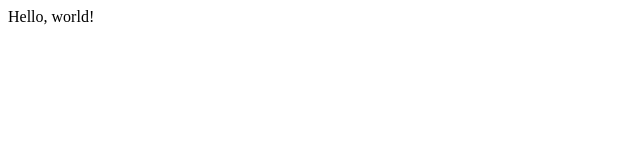
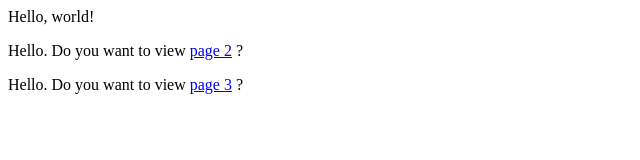
Before and after one commit to eh1blum/lab0, a plain HTML site: page index.html in a window 1280 px wide. Shown: the whole page, without its empty margins (0-640 px from the left). Drawn offline with Linux system fonts and the light colour scheme.

Commit message:
change to index

```diff
--- a/index.html
+++ b/index.html
@@ -5,5 +5,7 @@
     </head>
     <body>
         Hello, world!
+        <p>Hello. Do you want to view <a href="page2.html">page 2</a> ?</p>
+        <p>Hello. Do you want to view <a href="page3.html">page 3</a> ?</p>
     </body>
 </html>
```
